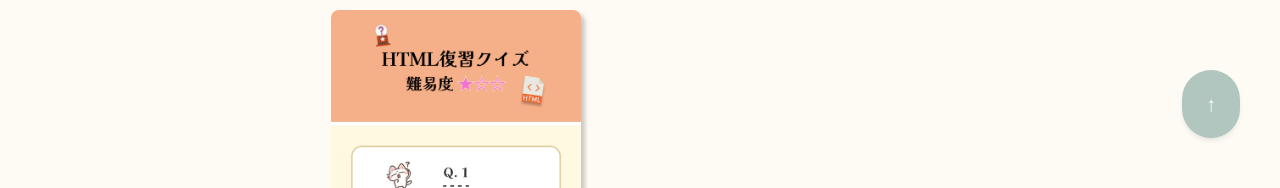
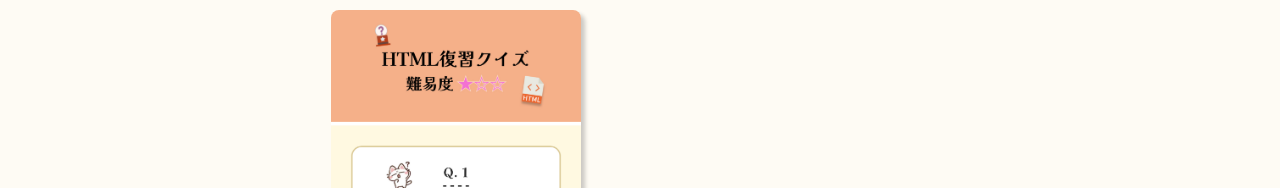
Before and after one commit to sono-haru/Portfolio, a React (Vite) app in the folder react-portfolio/: page / in a window 1280 px wide. Shown: the part 582-770 px from the top of the page. Built offline with nearby package versions, Linux system fonts and the light colour scheme; a web font is replaced by a local one.

Commit message:
topボタンの修正

```diff
--- a/react-portfolio/src/components/topButton.jsx
+++ b/react-portfolio/src/components/topButton.jsx
@@ -25,7 +25,7 @@ const TopButton = () => {
   return (
     <button
       onClick={scrollToTop}
-      className={`fixed bottom-20 opacity-70 right-4 md:right-10 py-3 md:py-5 px-4 md:px-6 rounded-full text-xl text-[#FEFBF4] bg-[#8FB0A9] shadow-md transition-opacity duration-500 z-50 hover:opacity-95 hover:scale-[99%] active:scale-[97%] ${
+      className={`fixed bottom-20 right-4 md:right-10 py-3 md:py-5 px-4 md:px-6 rounded-full text-xl text-[#FEFBF4] bg-[#8FB0A9] shadow-md transition-opacity duration-500 z-50 hover:opacity-95 hover:scale-[99%] active:scale-[97%] ${
         showButton ? 'opacity-100 pointer-events-auto' : 'opacity-0 pointer-events-none'
       }`}
     >
```
